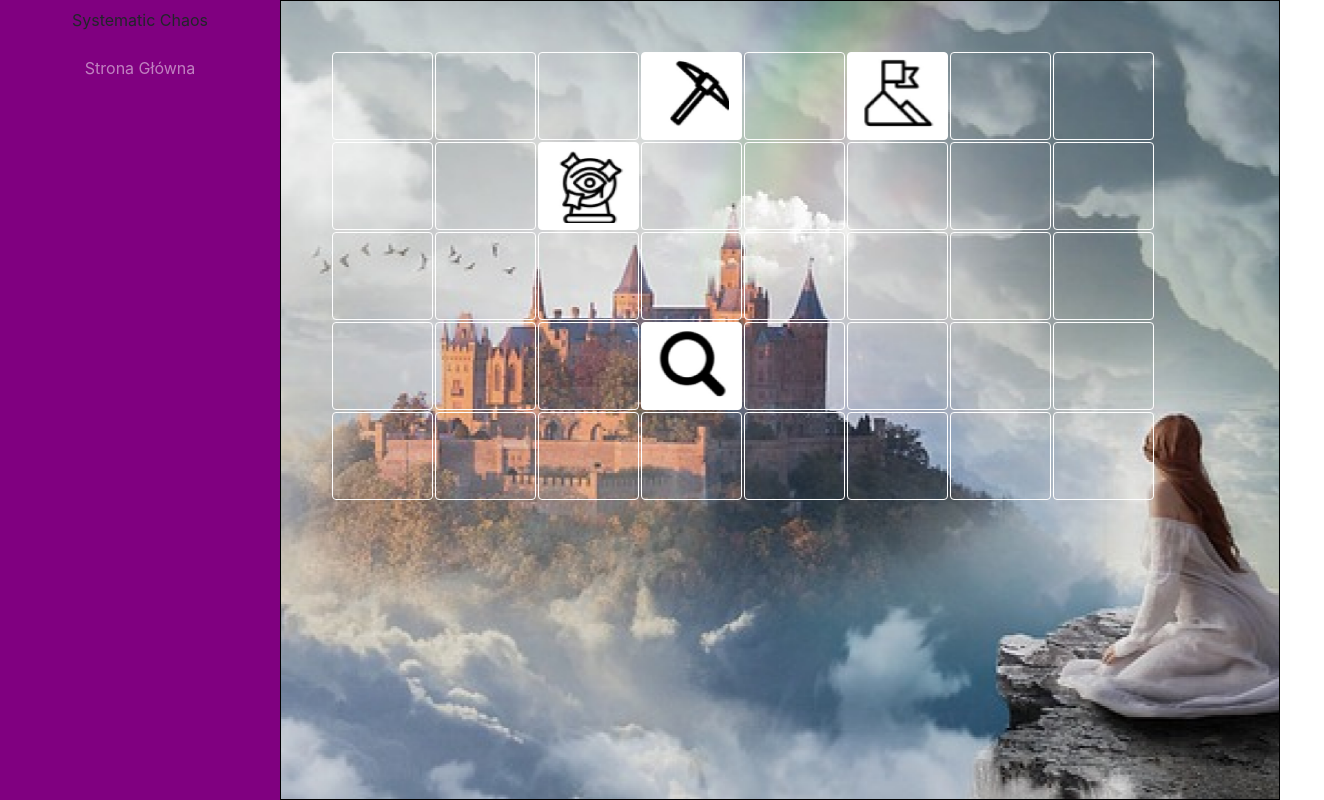
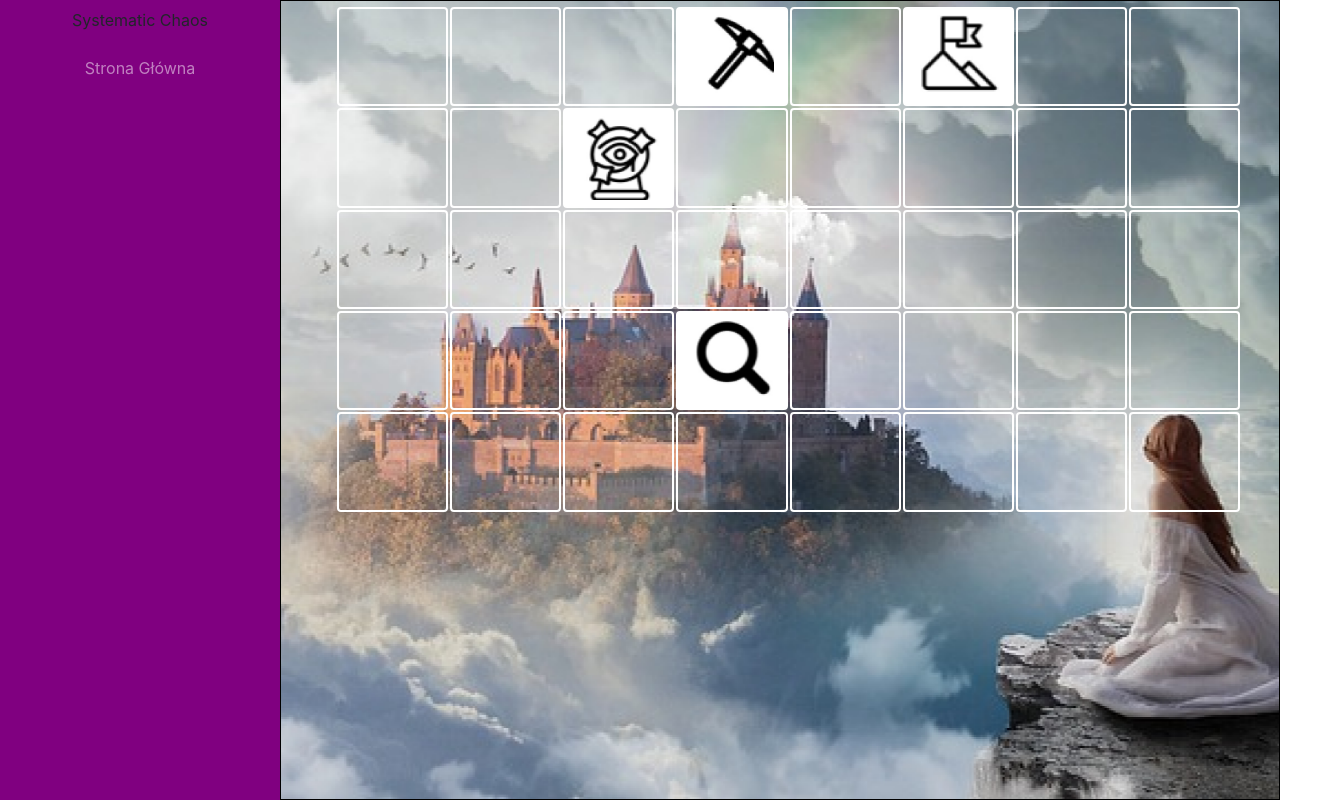
Before and after one commit to ajablonsk1/systematic-chaos, a React (Create React App) app in the folder frontend/: page /#/ in a window 1280 px wide. Shown: the whole page, 1324 px wide, since content can reach past the window. Built offline with nearby package versions, Linux system fonts and the light colour scheme.

Commit message:
fix rows wrapping for higher resolutions

```diff
--- a/frontend/src/components/GameMap/Activity.js
+++ b/frontend/src/components/GameMap/Activity.js
@@ -9,7 +9,6 @@ import TaskImg from './resources/task.png';
 function Activity(props) {
     const [width, setWidth] = useState(100);
     const [height, setHeight] = useState(100);
-
 
     useEffect(() => {
         const updateSize = () => {
--- a/frontend/src/components/GameMap/ActivityStyles.js
+++ b/frontend/src/components/GameMap/ActivityStyles.js
@@ -6,7 +6,7 @@ import Button from 'react-bootstrap/Button'
 export const Square = styled(Button)`
   margin: 1px;
   background-color: transparent;
-  border: 1px solid white;
+  border: 2px solid white;
 
   &:hover {
     background-color: transparent;
--- a/frontend/src/components/GameMap/Chapter.js
+++ b/frontend/src/components/GameMap/Chapter.js
@@ -1,6 +1,6 @@
 import React, { useRef } from 'react';
-import { Border } from './ChapterStyles';
-import { Container, Row } from 'react-bootstrap';
+import { Border, MyContainer } from './ChapterStyles';
+import { Row } from 'react-bootstrap';
 import Activity from './Activity';
 
 
@@ -41,9 +41,9 @@ function Chapter(props) {
 
     return (
         <Border ref = { parentRef }>
-            <Container>
+            <MyContainer fluid>
                 {activities}
-            </Container>
+            </MyContainer>
         </Border>
     );
 }
--- a/frontend/src/components/GameMap/ChapterStyles.js
+++ b/frontend/src/components/GameMap/ChapterStyles.js
@@ -1,9 +1,38 @@
 import styled from 'styled-components'
+import { Container } from 'react-bootstrap';
 
 
 export const Border = styled.div`
   margin: 0 auto;
   height: 70%;
 
+  @media(max-width: 768px){
+    height: 40%;
+  }
+
+  @media(max-width: 600px){
+    height: 30%;
+  }
 
 `;
+
+export const MyContainer = styled(Container)`
+  margin-left: 75px;
+
+  @media(max-width: 1600px){
+    margin-left: 50px;
+  }
+
+  @media(max-width: 1200px){
+    margin-left: 30px;
+  }
+
+  @media(max-width: 992px){
+    margin-left: 20px;
+  }
+
+  @media(max-width: 600px){
+    margin-left: 15px;
+  }
+
+`;
--- a/frontend/src/components/GameMap/GameMapStyles.js
+++ b/frontend/src/components/GameMap/GameMapStyles.js
@@ -7,7 +7,7 @@ export const Border = styled.div`
   background-size: 100% auto;
 
   position: absolute;
-  padding: 50px;
+  padding: 5px;
   width: var(--content-width-without-margin);
   height: 100vh;
   border: 1px solid black;
```
